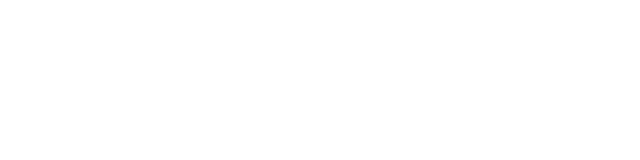
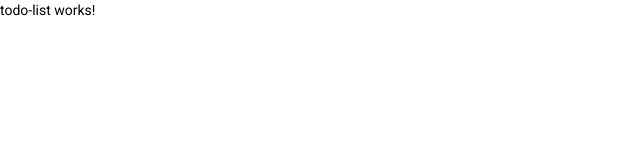
Before and after one commit to MilleneGalettiAcosta/todo-list-angular, an Angular app in the folder todo-list/: page / in a window 1280 px wide. Shown: the top 160 px of the page, without its empty margins (0-640 px from the left). Built offline with nearby package versions, Linux system fonts and the light colour scheme.

Commit message:
Feat: Adiciona rota

```diff
--- a/todo-list/src/app/app-routing.module.ts
+++ b/todo-list/src/app/app-routing.module.ts
@@ -1,7 +1,12 @@
 import { NgModule } from '@angular/core';
 import { RouterModule, Routes } from '@angular/router';
+import { TodoListPageComponent } from './pages/todo-list-page/todo-list-page.component';
 
-const routes: Routes = [];
+const routes: Routes = [
+  {
+    path: '', component: TodoListPageComponent
+  }
+];
 
 @NgModule({
   imports: [RouterModule.forRoot(routes)],
--- a/todo-list/src/app/pages/todo-list-page/todo-list-page.component.html
+++ b/todo-list/src/app/pages/todo-list-page/todo-list-page.component.html
@@ -1 +1 @@
-<p>todo-list-page works!</p>
+<app-todo-list></app-todo-list>
```
Also changed, not shown: todo-list/src/app/app.component.html (line endings or trailing spaces).
